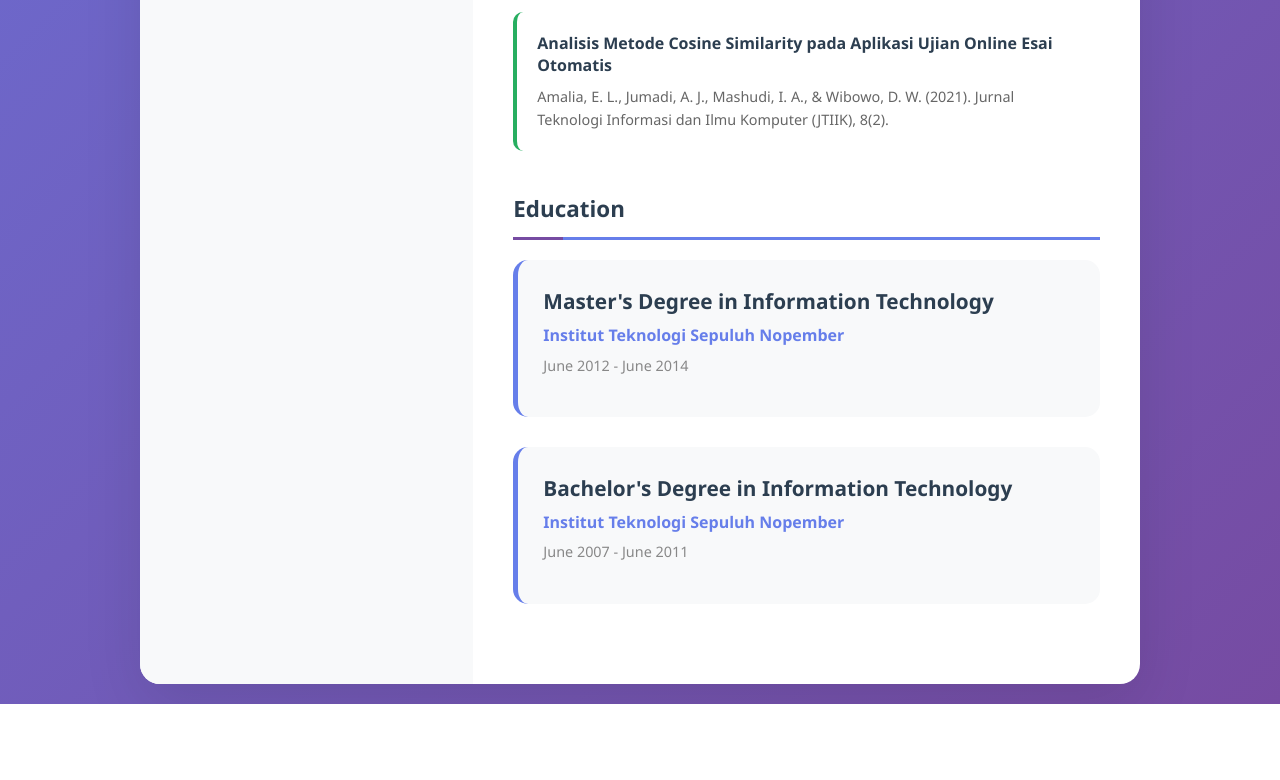
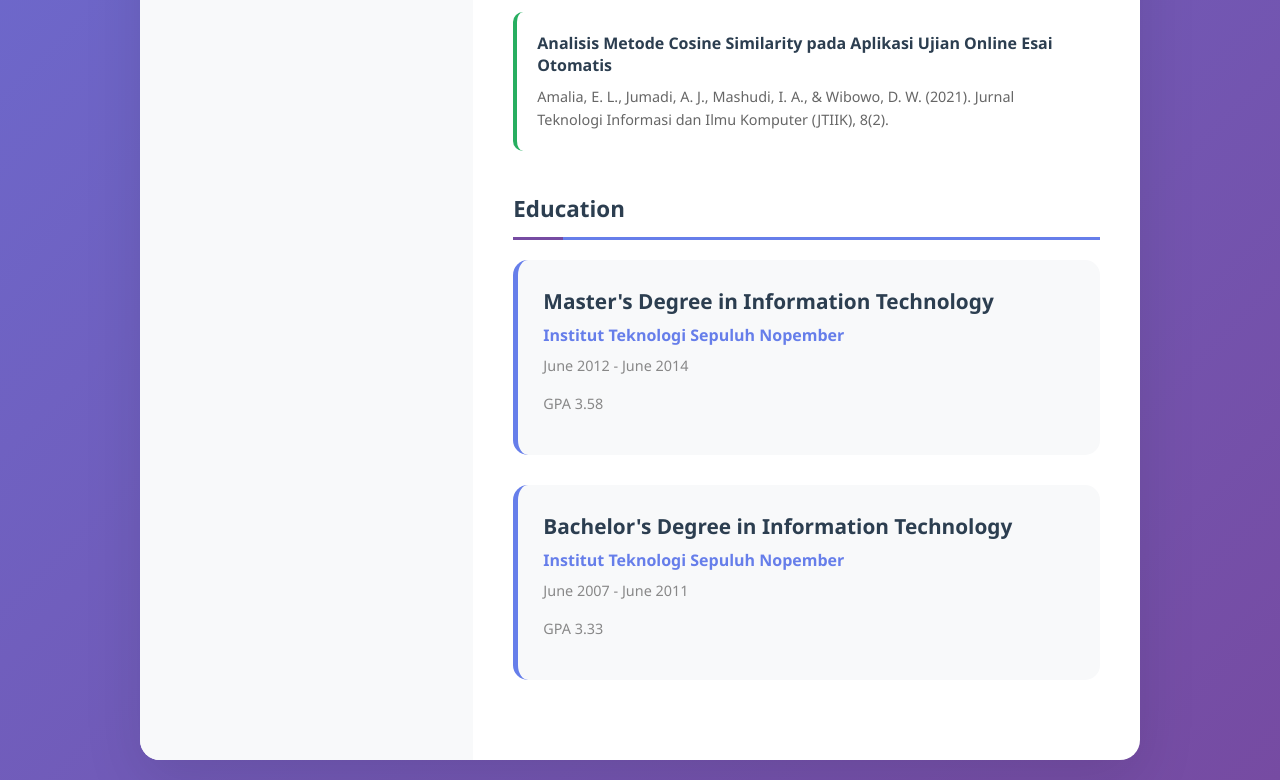
Before and after one commit to daysri/daysri.github.io, a plain HTML site: page index.html in a window 1280 px wide. Shown: the part 1670-2450 px from the top of the page. Before the commit the page ends 2374 px from the top, so only its background shows below. Drawn offline with Linux system fonts and the light colour scheme.

Commit message:
Update index.html

```diff
--- a/index.html
+++ b/index.html
@@ -471,11 +471,13 @@
                         <div class="job-title">Master's Degree in Information Technology</div>
                         <div class="company">Institut Teknologi Sepuluh Nopember</div>
                         <div class="date">June 2012 - June 2014</div>
+                        <div class="date">GPA 3.58</div>
                     </div>
                     <div class="education-item">
                         <div class="job-title">Bachelor's Degree in Information Technology</div>
                         <div class="company">Institut Teknologi Sepuluh Nopember</div>
                         <div class="date">June 2007 - June 2011</div>
+                        <div class="date">GPA 3.33</div>
                     </div>
                 </section>
             </main>
```
